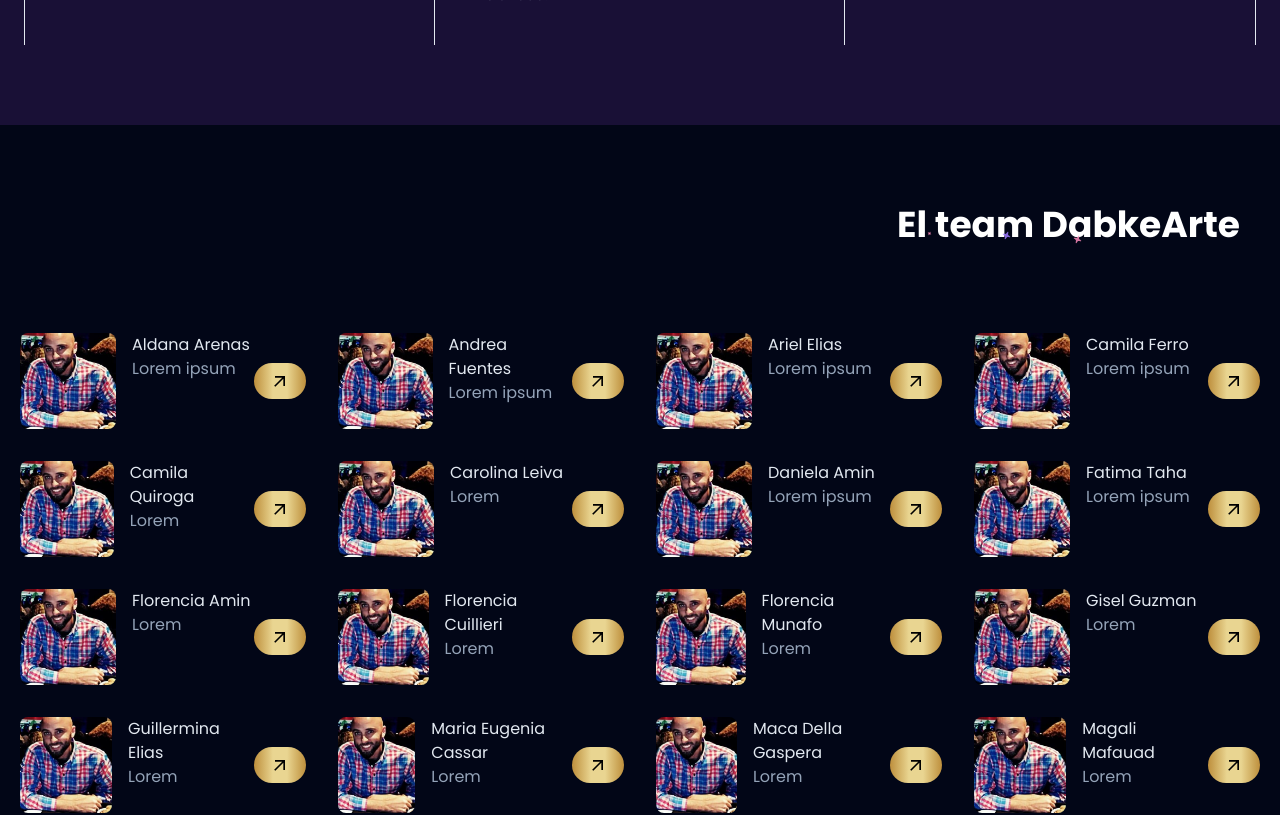
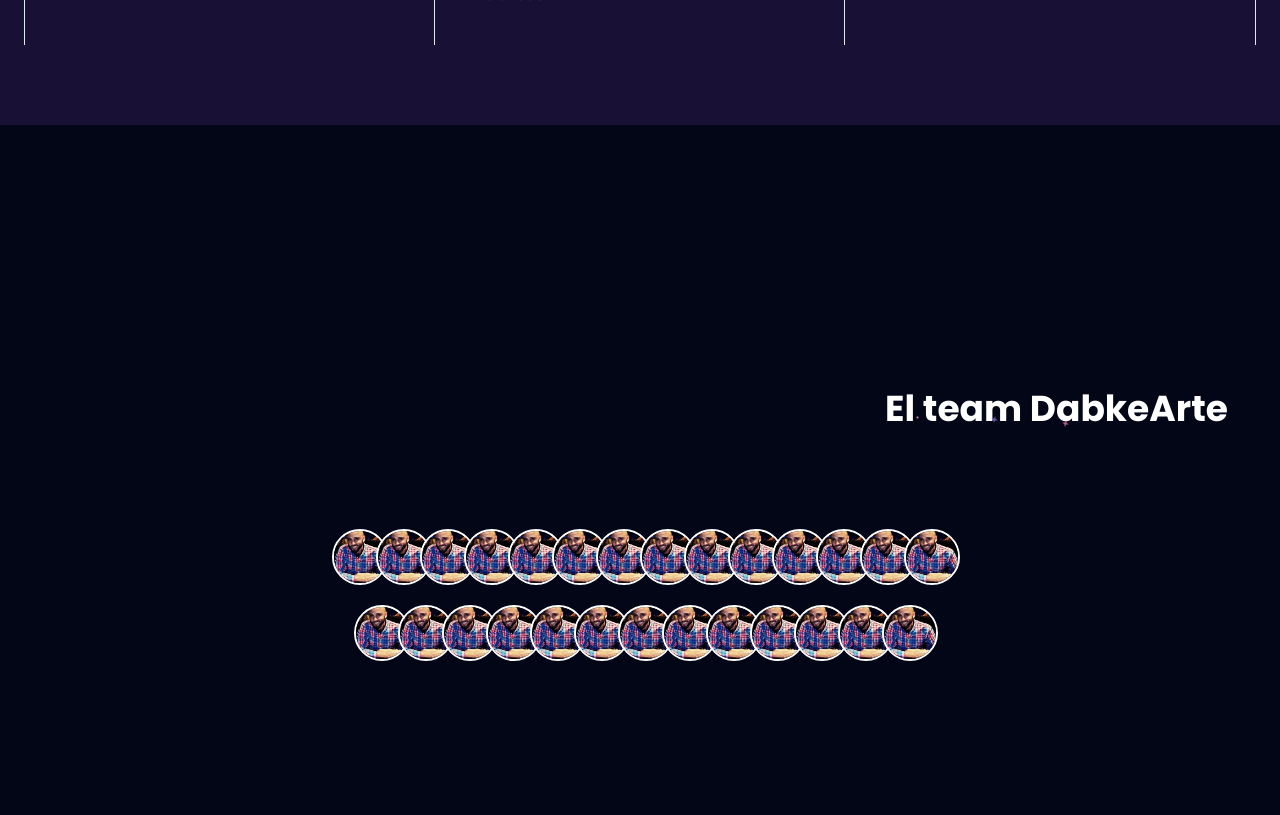
Before and after one commit to Ariel-profe/dabkearte, a Next.js app: page / in a window 1280 px wide. Shown: the part 3020-3835 px from the top of the page. Built offline with nearby package versions, Linux system fonts and the light colour scheme.

Commit message:
feat: team2 added

```diff
--- a/app/page.tsx
+++ b/app/page.tsx
@@ -3,13 +3,14 @@
 import { Hero } from "@/components/sections/Hero"
 import { Surprise } from "@/components/sections/Surprise"
 import { Team } from "@/components/sections/Team"
+import { Team2 } from "@/components/sections/Team2"
 
 const Homepage = () => {
   return (
     <div>
       <Hero />
       <About />
-      <Team />
+      <Team2 />
       <Galery />
       <Surprise />
     </div>
--- a/components/sections/Surprise.tsx
+++ b/components/sections/Surprise.tsx
@@ -15,7 +15,7 @@
         <section className="py-40 flex items-center justify-center">
             <Modal>
                 <ModalTrigger className="flex justify-center group/modal-btn w-full lg:h-[22rem]">
-                    <TextHoverEffect text="#YODABKEARTE" />
+                    <TextHoverEffect text="#YoDabkeArte" />
                 </ModalTrigger>
                 <ModalBody>
                     <ModalContent>
--- /dev/null
+++ b/components/sections/Team2.tsx
@@ -0,0 +1,22 @@
+"use client";
+import { team } from "@/lib/utils";
+import { AnimatedTooltip } from "../ui/animated-tooltip";
+import { SparklesText } from "../ui/sparkles-text";
+
+const firstTeam = team.slice(0, 14);
+const secondTeam = team.slice(14, 27);
+
+export function Team2() {
+  return (
+    <div className="flex flex-col items-center justify-center gap-5 mb-10 w-full h-screen bg-slate-950 px-3">
+        <SparklesText text="El team DabkeArte" className="text-center lg:text-end" />
+        <div className="flex flex-wrap items-center justify-center">
+            <AnimatedTooltip items={firstTeam} />
+        </div>
+        <div className="flex flex-wrap items-center justify-center">
+            <AnimatedTooltip items={secondTeam} />
+        </div>
+
+    </div>
+  );
+}
--- /dev/null
+++ b/components/ui/animated-tooltip.tsx
@@ -0,0 +1,93 @@
+"use client";
+import Image from "next/image";
+import React, { useState } from "react";
+import {
+  motion,
+  useTransform,
+  AnimatePresence,
+  useMotionValue,
+  useSpring,
+} from "framer-motion";
+
+export const AnimatedTooltip = ({
+  items,
+}: {
+  items: {
+    id: number;
+    title: string;
+    description: string;
+    src: string;
+    content: any
+  }[];
+}) => {
+  const [hoveredIndex, setHoveredIndex] = useState<number | null>(null);
+  const springConfig = { stiffness: 100, damping: 5 };
+  const x = useMotionValue(0); // going to set this value on mouse move
+  // rotate the tooltip
+  const rotate = useSpring(
+    useTransform(x, [-100, 100], [-45, 45]),
+    springConfig
+  );
+  // translate the tooltip
+  const translateX = useSpring(
+    useTransform(x, [-100, 100], [-50, 50]),
+    springConfig
+  );
+  const handleMouseMove = (event: any) => {
+    const halfWidth = event.target.offsetWidth / 2;
+    x.set(event.nativeEvent.offsetX - halfWidth); // set the x value, which is then used in transform and rotate
+  };
+
+  return (
+    <>
+      {items.map((item, idx) => (
+        <div
+          className="-mr-3 relative group"
+          key={item.title}
+          onMouseEnter={() => setHoveredIndex(item.id)}
+          onMouseLeave={() => setHoveredIndex(null)}
+        >
+          <AnimatePresence mode="popLayout">
+            {hoveredIndex === item.id && (
+              <motion.div
+                initial={{ opacity: 0, y: 20, scale: 0.6 }}
+                animate={{
+                  opacity: 1,
+                  y: 0,
+                  scale: 1,
+                  transition: {
+                    type: "spring",
+                    stiffness: 260,
+                    damping: 10,
+                  },
+                }}
+                exit={{ opacity: 0, y: 20, scale: 0.6 }}
+                style={{
+                  translateX: translateX,
+                  rotate: rotate,
+                  whiteSpace: "nowrap",
+                }}
+                className="absolute -top-16 -left-1/2 translate-x-1/2 flex text-xs  flex-col items-center justify-center rounded-md bg-black z-50 shadow-xl px-4 py-2"
+              >
+                <div className="absolute inset-x-10 z-30 w-[20%] -bottom-px bg-gradient-to-r from-transparent via-emerald-500 to-transparent h-px " />
+                <div className="absolute left-10 w-[40%] z-30 -bottom-px bg-gradient-to-r from-transparent via-sky-500 to-transparent h-px " />
+                <div className="font-bold text-white relative z-30 text-base">
+                  {item.title}
+                </div>
+                <div className="text-white text-xs">{item.description}</div>
+              </motion.div>
+            )}
+          </AnimatePresence>
+          <Image
+            onMouseMove={handleMouseMove}
+            height={100}
+            width={100}
+            src={item.src}
+            alt={item.title}
+            className="object-cover !m-0 !p-0 object-top rounded-full h-14 w-14 border-2 group-hover:scale-105 group-hover:z-30 border-white  relative transition duration-500"
+          />
+        </div>
+      ))}
+    </>
+  );
+};
--- a/components/ui/navbar.tsx
+++ b/components/ui/navbar.tsx
@@ -72,7 +72,7 @@
 
   return (
     <nav className={clsx("fixed top-0 left-0 z-50 w-full px-3 xl:px-6 py-10 transition-all duration-500 max-lg:py-2",
-      hasScrolled && "py-2 bg-[#28194b] backdrop-blur-[8px]",
+      hasScrolled && "py-2 bg-primary backdrop-blur-[8px]",
     )}>
       <div className="w-full flex justify-between items-center rounded-lg relative z-50 container px-3 mx-auto">
         <img src="/logo.svg" alt="logo-dabkearte" className="w-16 h-16 lg:w-20 lg:h-20" />
```
